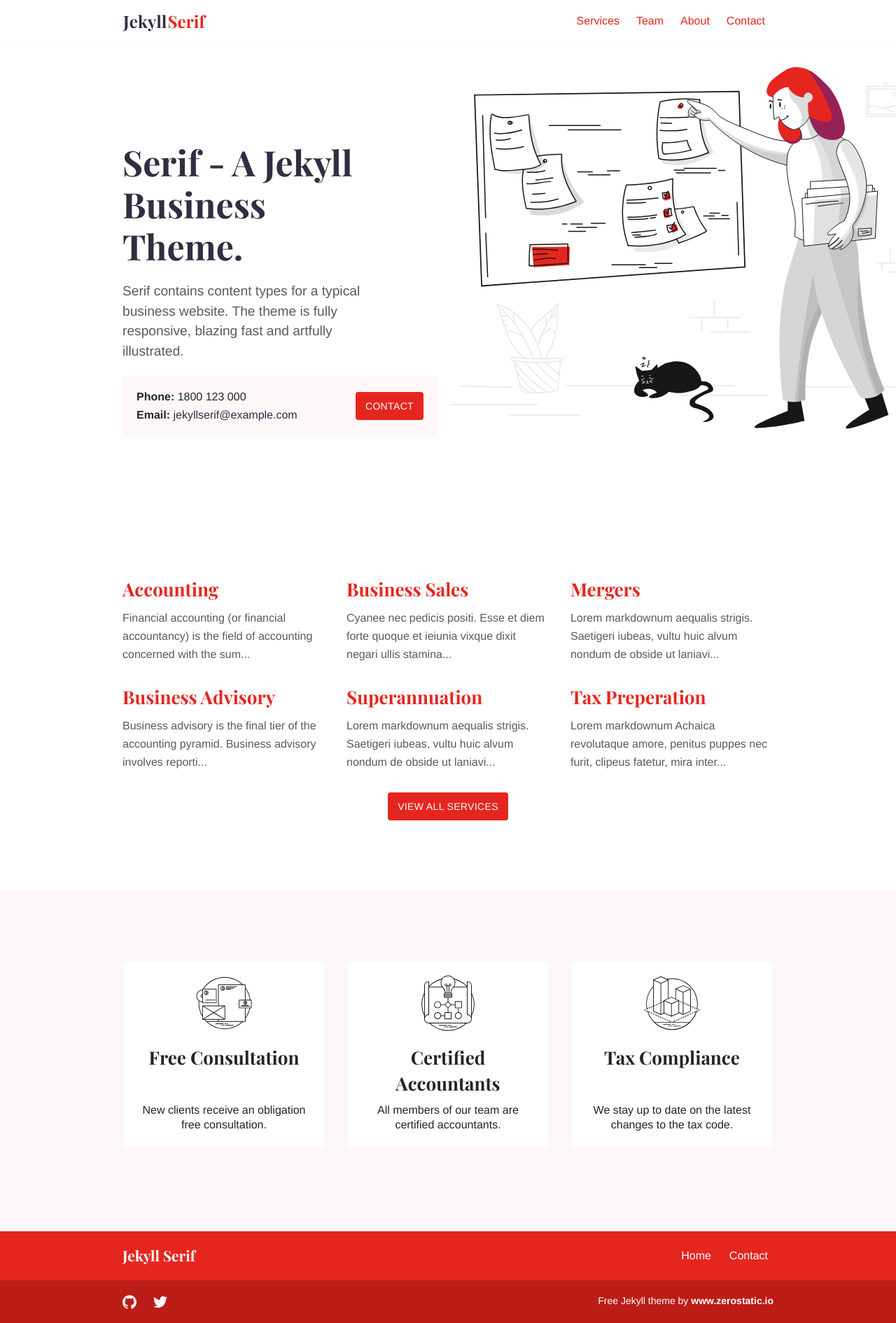
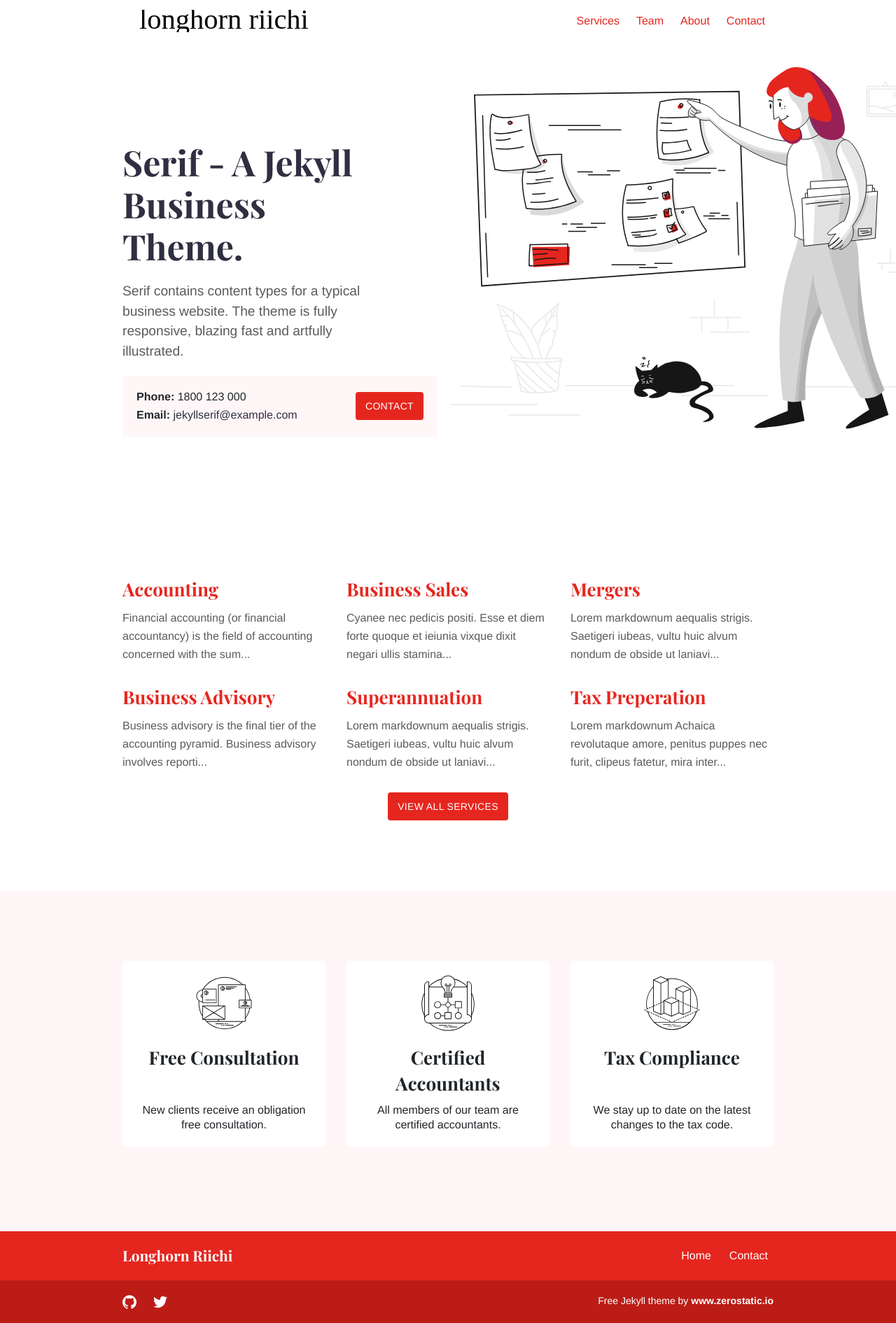
Before and after one commit to Longhorn-Riichi/longhornriichi.com, a Jekyll site: the page built from index.md, in a window 1280 px wide. Shown: the whole page at 70% size. Built offline with Jekyll 4.4.1, drawn with Linux system fonts in a browser that asks for light colours.

Commit message:
refactored to use Jekyll's seo, feed, sitemap plugins. Added club logos without the font.

```diff
--- a/Gemfile
+++ b/Gemfile
@@ -3,3 +3,9 @@ source "https://rubygems.org"
 gem "webrick", "~> 1.7"
 gem "jekyll", "~> 4.2"
 gem "jekyll-environment-variables"
+
+group :jekyll_plugins do
+  gem 'jekyll-feed'
+  gem 'jekyll-sitemap'
+  gem 'jekyll-seo-tag'
+end
--- a/_config.yml
+++ b/_config.yml
@@ -1,14 +1,11 @@
 baseurl: '/'
 permalink: pretty
-title: 'Jekyll Serif'
+title: 'Longhorn Riichi'
 
-logo:
-  mobile: "images/logo/logo-mobile.svg"
-  mobile_height: "32px"
-  mobile_width: "32px"
-  desktop: "images/logo/logo.svg"
-  desktop_height: "32px"
-  desktop_width: "120px"
+logo: "images/logo/logo.svg"
+logo_height: "32px"
+logo_mobile: "images/logo/logo-mobile.svg"
+logo_mobile_height: "32px"
 
 home:
   limit_services: 6
@@ -37,6 +34,9 @@ sass:
 
 plugins:
   - jekyll-environment-variables
+  - jekyll-feed
+  - jekyll-sitemap
+  - jekyll-seo-tag
 
 exclude:
   - Gemfile
--- a/_includes/header.html
+++ b/_includes/header.html
@@ -1,10 +1,10 @@
 <div class='header'>
   <div class="container">
     <div class="logo">
-      <a href="{{ site.baseurl }}"><img width="{{ site.logo.desktop_width }}" height="{{ site.logo.desktop_height }}" alt="{{ site.title }}" src="{{ site.logo.desktop | relative_url }}" /></a>
+      <a href="{{ site.baseurl }}"><img height="{{ site.logo_height }}" alt="{{ site.title }}" src="{{ site.logo | relative_url }}" /></a>
     </div>
     <div class="logo-mobile">
-      <a href="{{ site.baseurl }}"><img width="{{ site.logo.mobile_width }}" height="{{ site.logo.mobile_height }}" alt="{{ site.title }}" src="{{ site.logo.mobile | relative_url }}" /></a>
+      <a href="{{ site.baseurl }}"><img height="{{ site.logo_mobile_height }}" alt="{{ site.title }}" src="{{ site.logo_mobile | relative_url }}" /></a>
     </div>
     {% include main-menu.html %}
     {% include hamburger.html %}
--- a/_layouts/default.html
+++ b/_layouts/default.html
@@ -13,17 +13,8 @@
   <!-- Self host font -->
   <!-- <link rel="preload" href="{{ '/assets/fonts/playfair-display.woff2' | relative_url }}" as="font" type="font/woff2" crossorigin> -->
   <link href="{{ '/assets/css/style.css' | relative_url }}" rel="stylesheet">
-
-  {% if page.description %}<meta name="description" content="{{ page.description }}" />{% endif %}
-  {% if page.meta_title %}<meta property="og:title" content="{{ page.meta_title }}"/>{% else %}<meta property="og:title" content="{{ page.title }}"/>{% endif %}
-  <meta property="og:type" content="website"/>
-  <meta property="og:url" content="{{ url }}"/>
-  {% if page.image %}<meta property="og:image" content="{{ page.image | absolute_url }}"/>{% endif %}
-  {% if page.description %}<meta property="og:description" content="{{ page.description }}"/>{% endif %}
-  <meta name="twitter:card" content="summary"/>
-  {% if site.data.seo.meta_twitter_site %}<meta name="twitter:site" content="{{ site.seo.meta_twitter_site }}"/>{% endif %}
-  {% if site.data.seo.meta_twitter_creator %}<meta name="twitter:creator" content="{{ site.seo.meta_twitter_creator }}"/>{% endif %}
-
+  {% feed_meta %}
+  {% seo %}
 </head>
 
 <body class='page {{layout.bodyClass}}'>
--- a/_sass/components/_logo.scss
+++ b/_sass/components/_logo.scss
@@ -14,14 +14,11 @@
 }
 .logo-mobile {
   display: block;
-  width: 40px;
-  padding: 10px 0 10px 0;
   @include media-breakpoint-up(sm) {
     display: none;
   }
   img {
-    width: 100%;
-    height: auto;
+    height: 100%;
   }
   a {
     display: block;
```
Also changed, not shown: README.md, images/logo/logo-mobile.svg, images/logo/logo.svg.
